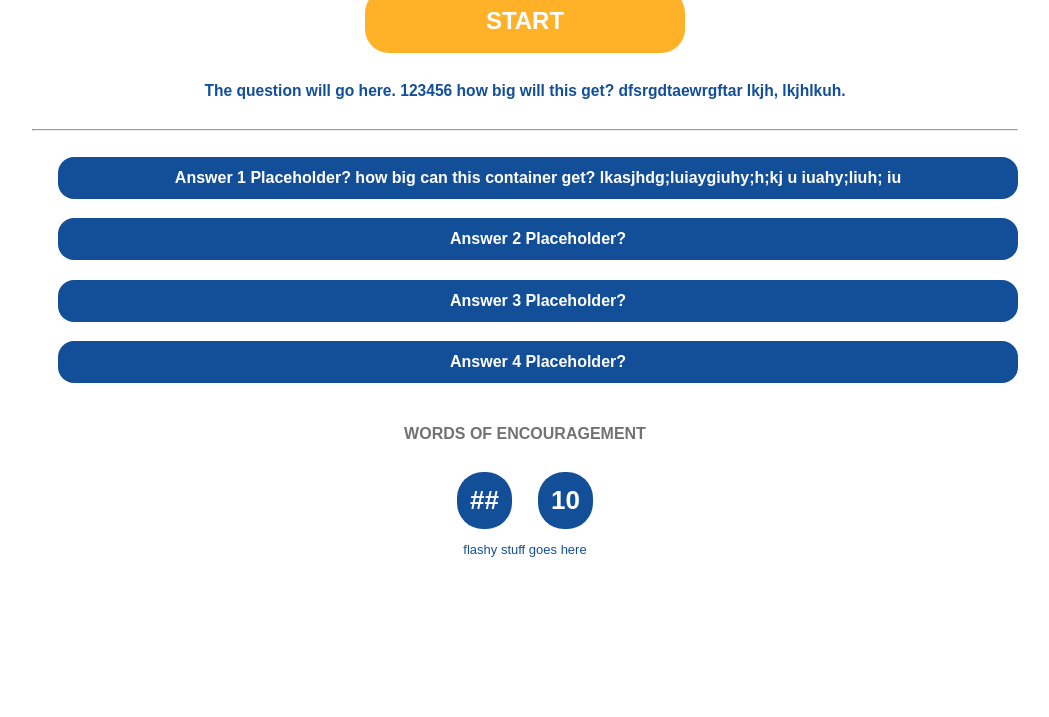
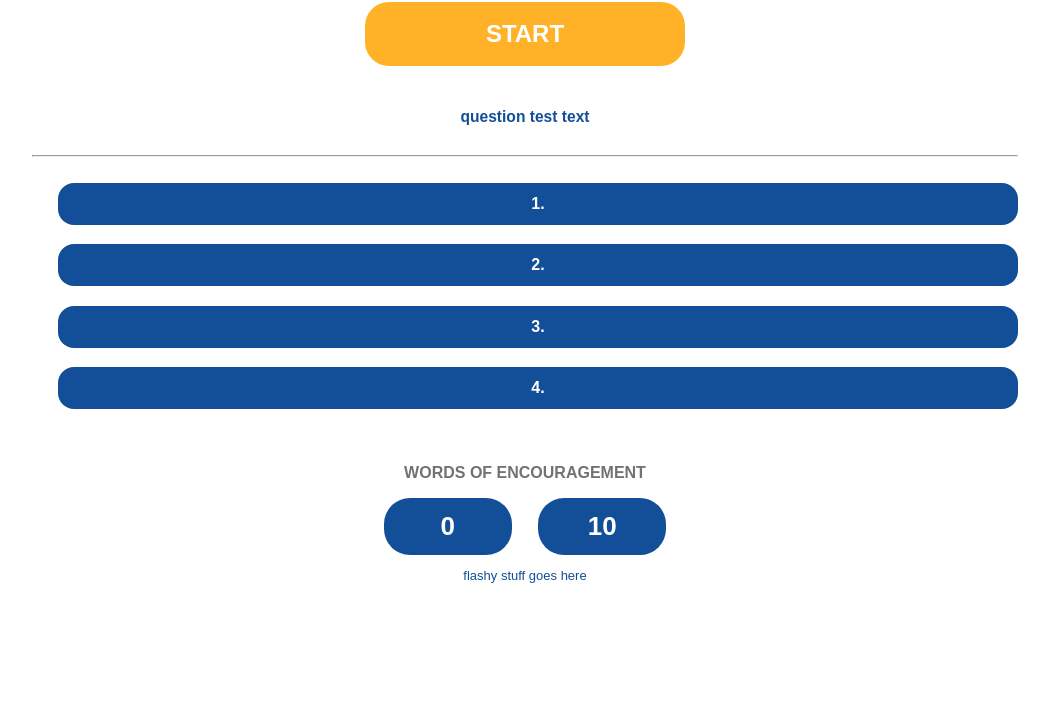
Before and after one commit to cre8ivesolutions/Quiz-Milestone-Project-1, a plain HTML site: page index.html in a window 1280 px wide. Shown: the part 83-800 px from the top of the page, without its empty margins (115-1164 px from the left). Drawn offline with Linux system fonts and the light colour scheme.

Commit message:
some javascript added

```diff
--- /dev/null
+++ b/QandA.js
@@ -0,0 +1,26 @@
+const listOfQuestions = [
+
+    questionOne = ["What data type is most useful for holding data in text form?",
+    'array','object', 'string','const',
+    [correctAnswer = 'string'],
+    ],
+
+    questionTwo = ['','',
+        [correctAnswer ='']
+    ]
+]
+
+    // displayQuestions (){
+
+    // }
+    // chooseAnswer(){
+
+    // }
+    // gotItRight(){
+    //     if
+    // }
+    // increaseScore(){
+    //     let increaseScore = document.getElementById(score)
+    //     let score = 0;
+    //      increaseScore
+    // }
--- a/admin.js
+++ b/admin.js
@@ -1,4 +1,45 @@
-// make a start button
+//When the page loads, only show the start button
+function hide (element){
+    let hidden = element.style.display = 'none';
+    return element;
+}
+function hideStartButton(){
+    const hideStart = document.getElementById('startButton');
+    hideStart.addEventListener('click', hide)
+}
+const displayQuestionText = () => {
+    let displayQuestion = document.getElementById('question');
+    displayQuestion.innerHTML = 'question test text';
+}
+const displayAnswerText = () => {
+    let displayAnswer = document.getElementById('answer1');
+    displayAnswer = 'answer test text';
+
+}
+const displayScore = () => {
+    let runningScore = document.getElementById('score');
+    runningScore.innerHTML = " 0";
+}
+const displayTotal = () => {
+    let numberOfQuestions = document.getElementById('totalQuestions');
+    numberOfQuestions.innerHTML = 10;
+}
+displayTotal()
+displayScore()
+displayAnswerText()
+displayQuestionText()
+
+
+// function hide (element){
+//     quiz.style.display = 'none';
+
+//     document.querySelector().
+// }
+// async function showContent (){
+//     document.getElementById('startButton').addEventListener('click',)
+// }
+
+// when you click start, the first question will load
 // make a number button for the questions
 //display the question in the question div
 //display the answers in the answers div
--- a/index.html
+++ b/index.html
@@ -8,8 +8,7 @@
     <link rel="stylesheet" href="./styles.css">
 </head>
 <body>
-    <div2 id="wrapper">
-        <div3 id="backgroundImage">
+    <div id="wrapper">
         <!-- name the game -->
         <header>
             <h1>Front End Development Trivia</h1>
@@ -17,33 +16,30 @@
         <button id="startButton"> START </button>
         <!-- create a div for the quiz -->
         <main>
-                <div1 ID ="quizContainer" class="container">
+            <div ID ="quizContainer" class="container">
                 <!-- create a div for the question -->
                 <div id=questionContainer>
-                        <div id=question>The question will go here. 123456 how big will this get? dfsrgdtaewrgftar lkjh, lkjhlkuh.</div>
+                    <div id=question></div>
                 </div>
                 <hr>
                 <!-- create a flexbox div for the answers -->
                 <div id="answerContainer" class="container">
-                        <div id="answer1" class="answer"><button>Answer 1 Placeholder? how big can this container get? lkasjhdg;luiaygiuhy;h;kj u iuahy;liuh; iu</button></div>
-                        <div id="answer2"class="answer"><button>Answer 2 Placeholder?</button></div>
-                        <div id="answer3" class="answer"><button>Answer 3 Placeholder?</button></div>
-                        <div id="answer4" class="answer"><button>Answer 4 Placeholder?</button></div>
+                    <div id="answer1" class="answer"><button>1.</button></div>
+                    <div id="answer2"class="answer"><button>2.</button></div>
+                    <div id="answer3" class="answer"><button>3.</button></div>
+                    <div id="answer4" class="answer"><button>4.</button></div>
                 </div>
-                </div1>
+            </div>
         </main>
         <div id="encouragement">Words of encouragement</div>
         <!-- create a space for the running score and win/los -->
         <aside id="scoreContainer" class="container">
-                <!-- <div> -->
-                    <div id="score">##</div>
-                    <div id="totalQuestions">10</div>
-                    <!-- </div> -->
+                <div id="score"></div>
+                <div id="totalQuestions"></div>
             </aside>
             <footer>flashy stuff goes here</footer>
-                <!-- </div> -->
             <script src='./admin.js'></script>
-        </div3>
-    </div2>
+            <script src="./QandA.js"></script>
+    </div>
 </body>
 </html>
--- a/styles.css
+++ b/styles.css
@@ -49,6 +49,13 @@ div {
     min-width: 25vw;
     min-height: 8vh;
     color:white;
+    animation-name: startUp;
+    /* animation-duration: 1.5s; */
+    animation-iteration-count: infinite;
+}
+@keyframes startUp {
+    from {background-color: transparent;}
+    to {background-color: #ffb227;}
 }
 .answer button {
     font-weight: bold;
@@ -59,14 +66,10 @@ div {
     padding: .75em;
     width: 75vw;
 }
-#startButton :hover {
-   background-color: #ffcb6d;
-   }
 .answer :hover {
     background-color: rgb(122, 122, 255);
     /* opacity: .75; */
 }
-/* this isnt working */
 #encouragement {
     text-align: center;
     font-weight: bold;
@@ -82,9 +85,12 @@ aside {
 }
 #score, #totalQuestions{
     max-width: 20vw;
+    min-width: 8vw;
     background-color:#134f98;
     color: white;
     font-weight: bold;
+    margin-top: 0;
+    margin-bottom: .1;
 }
 footer {
     text-align: center;
```
Also changed, not shown: colors for quiz Screenshot 2022-06-28 135813.png (added). Lines whose indentation alone changed are shown as unchanged.
